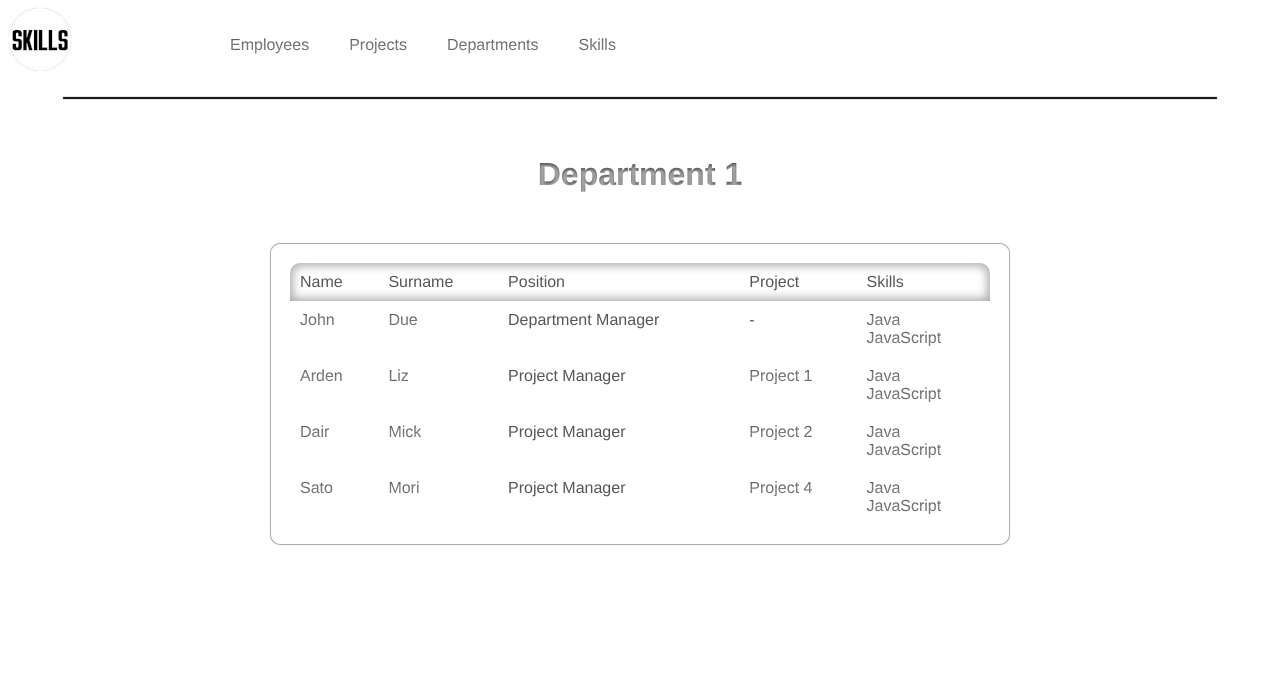
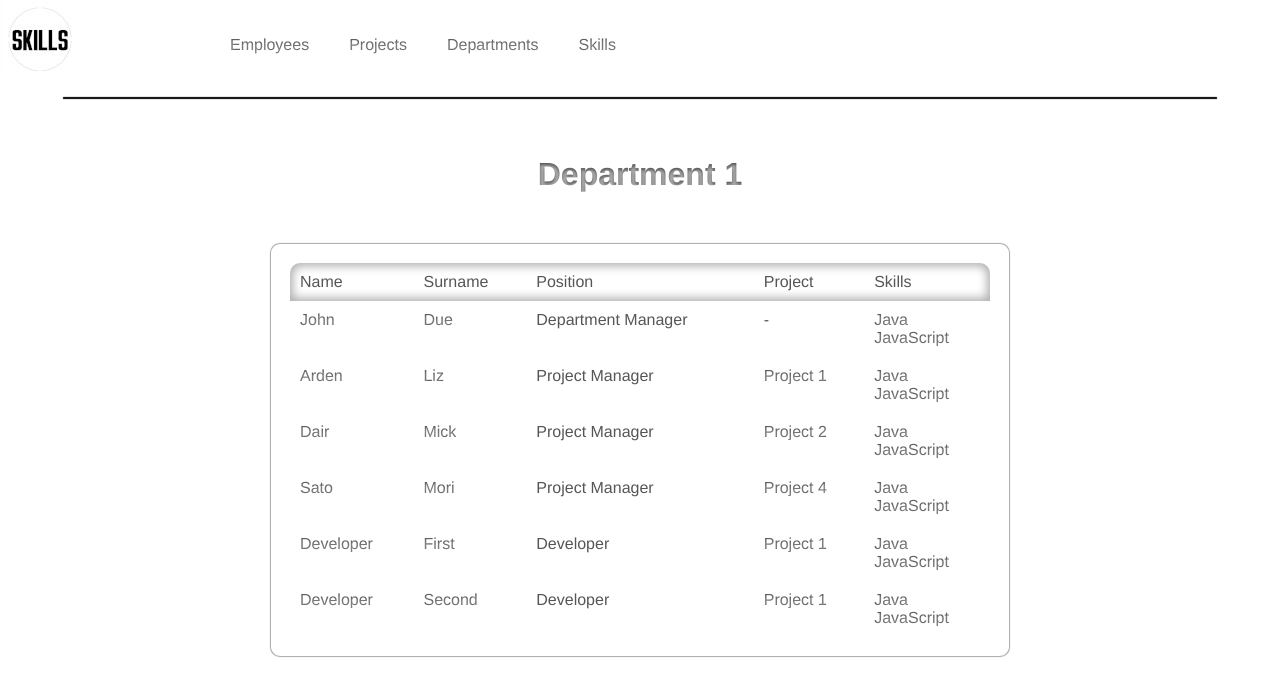
Before and after one commit to yuilin/fe-vuejs, a Vue app: page /departments/1 in a window 1280 px wide. Shown: the top 696 px of the page. Built offline with nearby package versions, Linux system fonts and the light colour scheme.

Commit message:
removed duplicated data

```diff
--- a/src/components/departments/Department.vue
+++ b/src/components/departments/Department.vue
@@ -36,21 +36,18 @@ export default {
     parse (objects) {
       return objects.map(
         (object) => {
-          let info = object.info
-            .find(i => i.name === 'Job Details').items
-          let department = this.$store.getters['getDepartments']
-            .find(department => department.id === info
-              .find(item => item.name === 'Department').value)
-          let parsed = {
-            id: object.id,
-            name: object.personalData.credentials.name,
-            surname: object.personalData.credentials.surname,
-            position: info
-              .find(item => item.name === 'Position').value,
-            project: this.$store.getters['getProjects']
+          let info = object.info.find(i => i.name === 'Job Details').items
+          let project = this.$store.getters['getProjects']
             .find(project => project.id === object.personalData.items
-                .find(item => item.name === 'Project').value),
-            skills: object.skills.map(
+              .find(item => item.name === 'Project').value)
+          let position = info.find(item => item.name === 'Position').value
+          let department
+          if (position === 'Department Manager') {
+            department = this.$store.getters['getDepartments'].find(department => department.manager === object.id)
+          } else if (project !== undefined) {
+            department = this.$store.getters['getDepartments'].find(department => department.id === project.department)
+          }
+          let skills = object.skills.map(
             (object) => {
               let skill = this.$store.getters['getSkills']
                 .find(skill => skill.id === Number(object.id))
@@ -60,22 +57,21 @@ export default {
                 id: skill.id
               }
             })
-          }
           if (this.selectedDepartment.manager === this.user) {
             return {
-              id: parsed.id,
+              id: object.id,
               data: {
-                name: {value: parsed.name, link: true, editable: false},
-                surname: {value: parsed.surname, link: true, editable: false},
-                position: {value: parsed.position, options: 'positionList'},
+                name: {value: object.personalData.credentials.name, link: true, editable: false},
+                surname: {value: object.personalData.credentials.surname, link: true, editable: false},
+                position: {value: position, options: 'positionList'},
                 project: {
-                  value: parsed.project === undefined ? '-' : parsed.project.name,
-                  link: parsed.project === undefined ? undefined : '/projects/',
-                  id: parsed.project === undefined ? undefined : parsed.project.id,
+                  value: project === undefined ? '-' : project.name,
+                  link: project === undefined ? undefined : '/projects/',
+                  id: project === undefined ? undefined : project.id,
                   options: 'projectList'
                 },
-                skills: {values: parsed.skills},
-                actions: this.selectedDepartment.manager === parsed.id || parsed.position === 'Project Manager'
+                skills: {values: skills},
+                actions: this.selectedDepartment.manager === object.id || position === 'Project Manager'
                   ? []
                   : [{value: 'edit', function: 'editDepartmentEmployee'},
                     {value: 'delete', function: 'deleteDepartmentEmployee'}]
@@ -84,17 +80,17 @@ export default {
             }
           } else {
             return {
-              id: parsed.id,
+              id: object.id,
               data: {
-                name: {value: parsed.name, link: true},
-                surname: {value: parsed.surname, link: true},
-                position: {value: parsed.position},
+                name: {value: object.personalData.credentials.name, link: true},
+                surname: {value: object.personalData.credentials.surname, link: true},
+                position: {value: position},
                 project: {
-                  value: parsed.project === undefined ? '-' : parsed.project.name,
-                  link: parsed.project === undefined ? undefined : '/projects/',
-                  id: parsed.project === undefined ? undefined : parsed.project.id
+                  value: project === undefined ? '-' : project.name,
+                  link: project === undefined ? undefined : '/projects/',
+                  id: project === undefined ? undefined : project.id
                 },
-                skills: {values: parsed.skills}
+                skills: {values: skills}
               },
               department: department !== undefined ? department.id : '-'
             }
--- a/src/components/departments/Departments.vue
+++ b/src/components/departments/Departments.vue
@@ -55,9 +55,14 @@ export default {
                 id: manager.id
               },
               employees: {
-                value: this.employees.filter(employee => employee.info
-                  .find(info => info.name === 'Job Details').items
-                  .find(item => item.name === 'Department').value === object.id).length
+                value: this.employees.filter(employee => employee.personalData.items
+                  .find(item => item.name === 'Project' && Array.from(this.$store.getters['getProjects']
+                    .filter(project => project.department === object.id).map(
+                      (project) => {
+                        return project.id
+                      }
+                    )).includes(item.value))).length + this.$store.getters['getDepartments']
+                  .filter(department => department.id === object.id && department.manager > 0).length
               }
             }
           }
--- a/src/components/employees/Employee.vue
+++ b/src/components/employees/Employee.vue
@@ -19,7 +19,46 @@ export default {
       return this.selectedEmployee.info.map(
         (info) => {
           if (info.name === 'Personal Info') {
-            info.items.unshift({name: 'Id', value: this.selectedEmployee.id})
+            if (info.items.find(item => item.name === 'Id') === undefined) {
+              info.items.unshift({name: 'Id', value: this.selectedEmployee.id})
+            }
+          } else if (info.name === 'Job Details') {
+            if (info.items.find(item => item.name === 'Supervisor') === undefined) {
+              let position = this.selectedEmployee.info
+                .find(info => info.name === 'Job Details').items
+                .find(item => item.name === 'Position').value
+              if (position === 'Department Manager') {
+                let department = this.$store.getters['getDepartments']
+                  .find(department => department.id === this.selectedEmployee.id)
+                info.items.push({name: 'Supervisor', value: '-'})
+                info.items.push({name: 'Department', value: department.id, link: '/departments/' + department.id})
+              } else {
+                let projectId = this.selectedEmployee.personalData.items
+                  .find(item => item.name === 'Project').value
+                if (projectId) {
+                  let project = this.$store.getters['getProjects']
+                    .find(project => project.id === projectId)
+                  let department = this.$store.getters['getDepartments']
+                    .find(department => department.id === project.department)
+                  let supervisor
+                  if (position === 'Project Manager') {
+                    supervisor = this.$store.getters['getEmployees']
+                      .find(employee => employee.id === department.manager)
+                  } else {
+                    supervisor = this.$store.getters['getEmployees']
+                      .find(employee => employee.id === project.manager)
+                  }
+                  info.items.push({
+                    name: 'Supervisor',
+                    value: supervisor.name + ' ' + supervisor.surname,
+                    link: '/departments/' + department.id})
+                  info.items.push({name: 'Department', value: department.id, link: '/departments/' + department.id})
+                } else {
+                  info.items.push({name: 'Supervisor', value: '-'})
+                  info.items.push({name: 'Department', value: '-'})
+                }
+              }
+            }
           }
           return info
         }
--- a/src/components/employees/Employees.vue
+++ b/src/components/employees/Employees.vue
@@ -62,37 +62,36 @@ export default {
       return objects.map(
         (object) => {
           let info = object.info.find(i => i.name === 'Job Details').items
-          let department = this.$store.getters['getDepartments']
-            .find(department => department.id === info.find(item => item.name === 'Department').value)
-          let parsed = {
+          let project = this.$store.getters['getProjects']
+            .find(project => project.id === object.personalData.items
+              .find(item => item.name === 'Project').value)
+          let position = info.find(item => item.name === 'Position').value
+          let department
+          if (position === 'Department Manager') {
+            department = this.$store.getters['getDepartments'].find(department => department.manager === object.id)
+          } else if (project !== undefined) {
+            department = this.$store.getters['getDepartments'].find(department => department.id === project.department)
+          }
+          let skills = object.skills.map(
+            (object) => {
+              let skill = this.$store.getters['getSkills'].find(skill => skill.id === Number(object.id))
+              return {name: skill.personalData.credentials.name, link: '/skills/', id: skill.id}
+            })
+          return {
             id: object.id,
-            name: object.personalData.credentials.name,
-            surname: object.personalData.credentials.surname,
-            department: department !== undefined ? {name: department.name, id: department.id} : undefined,
-            position: info.find(item => item.name === 'Position').value,
-            project: this.$store.getters['getProjects'].find(project => project.id === object.personalData.items
-              .find(item => item.name === 'Project').value),
-            skills: object.skills.map(
-              (object) => {
-                let skill = this.$store.getters['getSkills'].find(skill => skill.id === Number(object.id))
-                return {name: skill.personalData.credentials.name, link: '/skills/', id: skill.id}
-              })
-          }
-          return {
-            id: parsed.id,
             data: {
-              name: {value: parsed.name, link: true},
-              surname: {value: parsed.surname, link: true},
-              position: {value: parsed.position},
+              name: {value: object.personalData.credentials.name, link: true},
+              surname: {value: object.personalData.credentials.surname, link: true},
+              position: {value: position},
               project: {
-                value: parsed.project === undefined ? '-' : parsed.project.name,
-                link: parsed.project === undefined ? undefined : '/projects/',
-                id: parsed.project === undefined ? undefined : parsed.project.id
+                value: project === undefined ? '-' : project.name,
+                link: project === undefined ? undefined : '/projects/',
+                id: project === undefined ? undefined : project.id
               },
               department: department !== undefined
-                ? {value: parsed.department.name, link: '/departments/', id: parsed.department.id}
+                ? {value: department.name, link: '/departments/', id: department.id}
                 : {value: '-'},
-              skills: {values: parsed.skills}
+              skills: {values: skills}
             }
           }
         }
```
Also changed, not shown: src/components/common/Table.vue (+14 -8 lines), src/components/common/info/InfoItems.vue (+1 -61 lines), src/store/modules/employees/employees.js (+2 -95 lines). Lines whose indentation alone changed are shown as unchanged.
